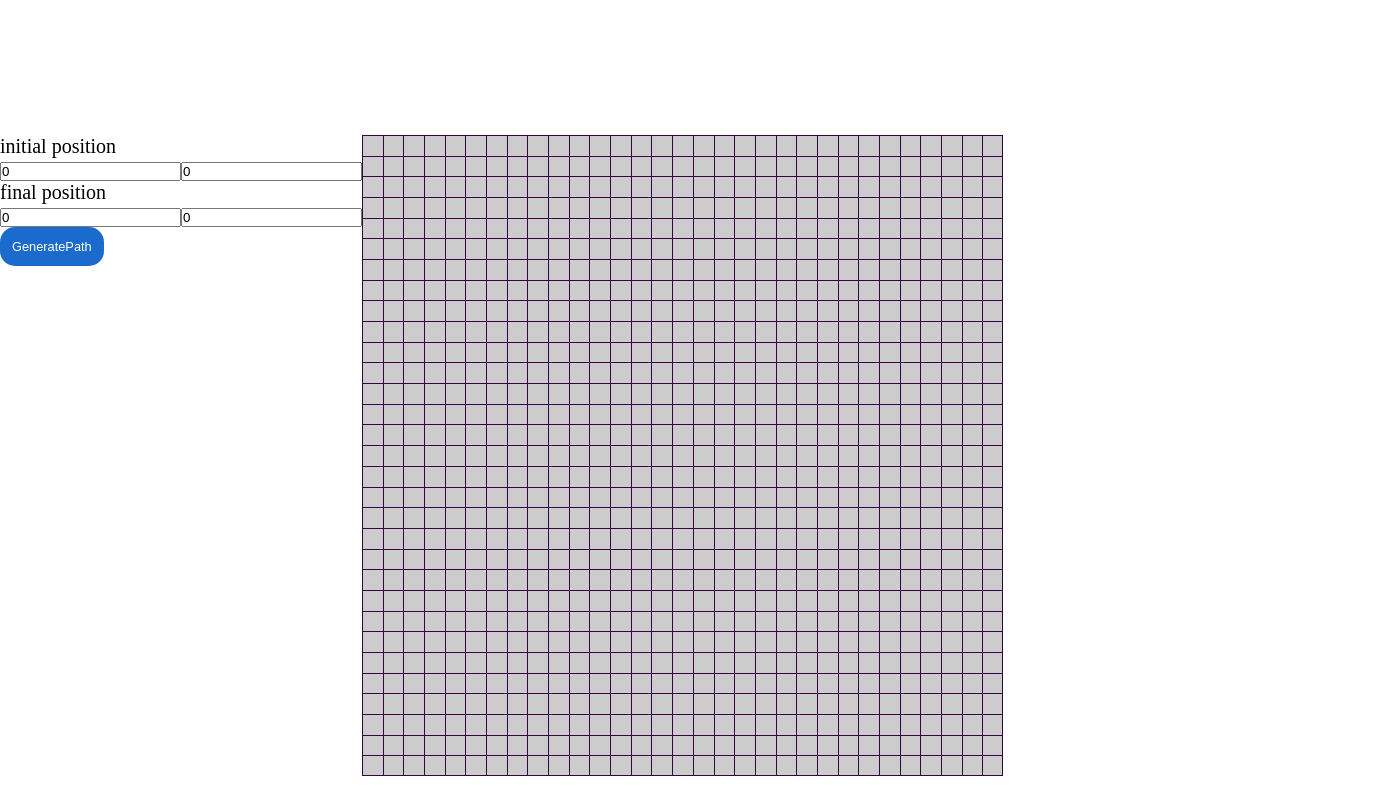
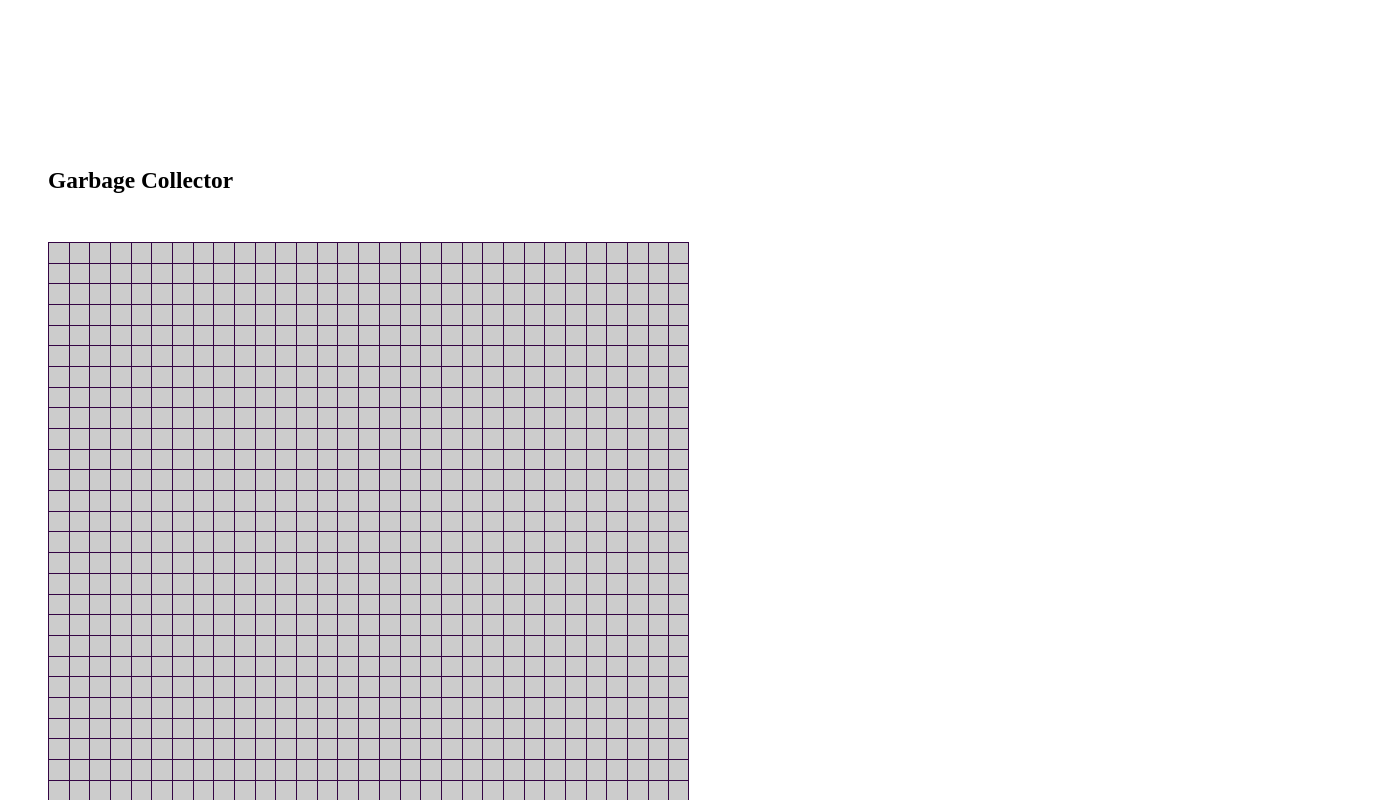
Before and after one commit to KevinOmega/GarbageCollectionProject, a Next.js app: page / in a window 1280 px wide. Shown: the part 740-1540 px from the top of the page, 1376 px wide, since content can reach past the window. Before the commit the page ends 1516 px from the top, so only its background shows below. Built offline with nearby package versions, Linux system fonts and the light colour scheme.

Commit message:
add project section

```diff
--- a/components/Canvas.tsx
+++ b/components/Canvas.tsx
@@ -2,11 +2,6 @@ import React, { LegacyRef, useEffect, useRef, useState } from 'react'
 import canvas from "./canvas.module.scss";
 import Path from './Path';
 import Corner from './Corner';
-
-// const properties = {
-//     id : 1,position : {xs : 0, ys : 0 , xe : 1, ye : 5},traffic : "high",direcction : "forwards",
-// }
-
 
 
 const Canvas = () => {
@@ -115,24 +110,6 @@ const Canvas = () => {
     },[unitSize])
 
   return (
-    <div className={canvas.canvasContainer}>
-      <form>
-        <div className="input-item">
-          <label htmlFor="">initial position</label>
-          <div className="inputs">
-            <input type="number" placeholder='x' value={xs} onChange={(e) => setXs(Number(e.target.value))} required/>
-            <input type="number" placeholder='y' value={ys} onChange={(e) => setYs(Number(e.target.value))} required/>
-          </div>
-        </div>
-        <div className="input-item">
-          <label htmlFor="">final position</label>
-          <div className="inputs">
-          <input type="number" placeholder='x ' value={xe} onChange={(e) => setXe(Number(e.target.value))} required/>
-          <input type="number" placeholder='y' value={ye} onChange={(e) => setYe(Number(e.target.value))} required/>
-          </div>
-        </div>
-        <button onClick={onSubmit} className='primary-button'>GeneratePath</button>
-      </form>
     <div ref={canvasRef} className={canvas.canvas}  >
       {lines.map((l,index) => <div key={index} className={canvas.verticalLine} style={{left : l}}></div>)}
       {lines.map((l,index) => <div key={index * 10}className={canvas.horizontalLine} style={{top : l}}></div>)}
@@ -142,11 +119,8 @@ const Canvas = () => {
             c1: number // const properties = {
             ; c2: number;
           }; length:
-          //     id : 1,position : {xs : 0, ys : 0 , xe : 1, ye : 5},traffic : "high",direcction : "forwards",
-          // }
           number;
         }) => <Path key={p.id}{...p}/>)}
-    </div>
     </div>
   )
 }
--- /dev/null
+++ b/components/Project.tsx
@@ -0,0 +1,18 @@
+import React from 'react'
+import Canvas from './Canvas'
+
+const Projects = () => {
+  return (
+    <section id='Project'>
+      <div className="title">
+        <h3>Garbage Collector</h3>
+        <div className="project-container">
+          <div className="control-panel"></div>
+          <Canvas/>
+        </div>
+      </div>
+    </section>
+  )
+}
+
+export default Projects
--- a/pages/index.tsx
+++ b/pages/index.tsx
@@ -2,13 +2,14 @@ import React from 'react'
 import Canvas from '../components/Canvas'
 import Navbar from '../components/Navbar'
 import Home from '../components/Home'
+import Project from '../components/Project'
 
 const index = () => {
   return (
     <div>
       <Navbar/>
       <Home/>
-      <Canvas/>
+      <Project/>
     </div>
   )
 }
--- /dev/null
+++ b/styles/_project.scss
@@ -0,0 +1,12 @@
+#Project{
+    width: 100vw;
+    min-height: 100vh;
+    display: flex;
+    padding: 2rem 3rem;
+
+    .title{
+        h3{
+            margin-bottom: 3rem;
+        }
+    }
+}
--- a/styles/global.scss
+++ b/styles/global.scss
@@ -53,3 +53,5 @@ body {
     }
   }
 }
+
+@import "./project";
```
